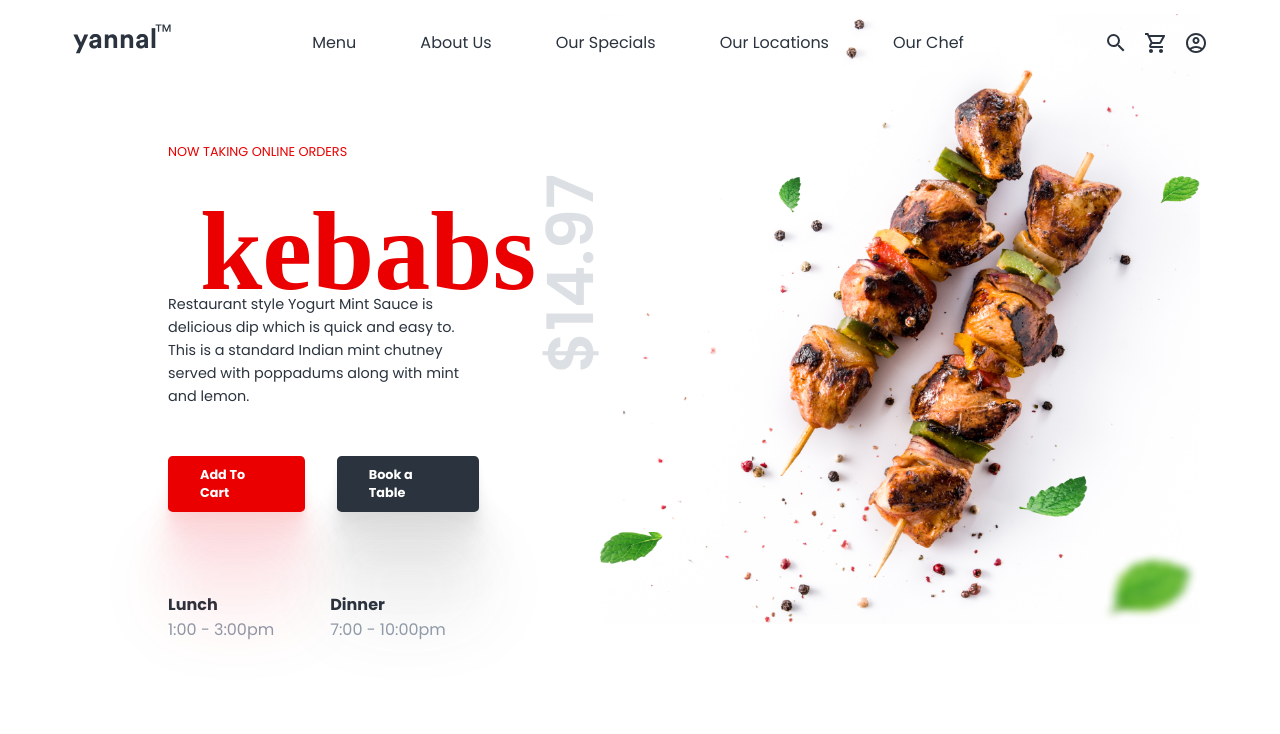
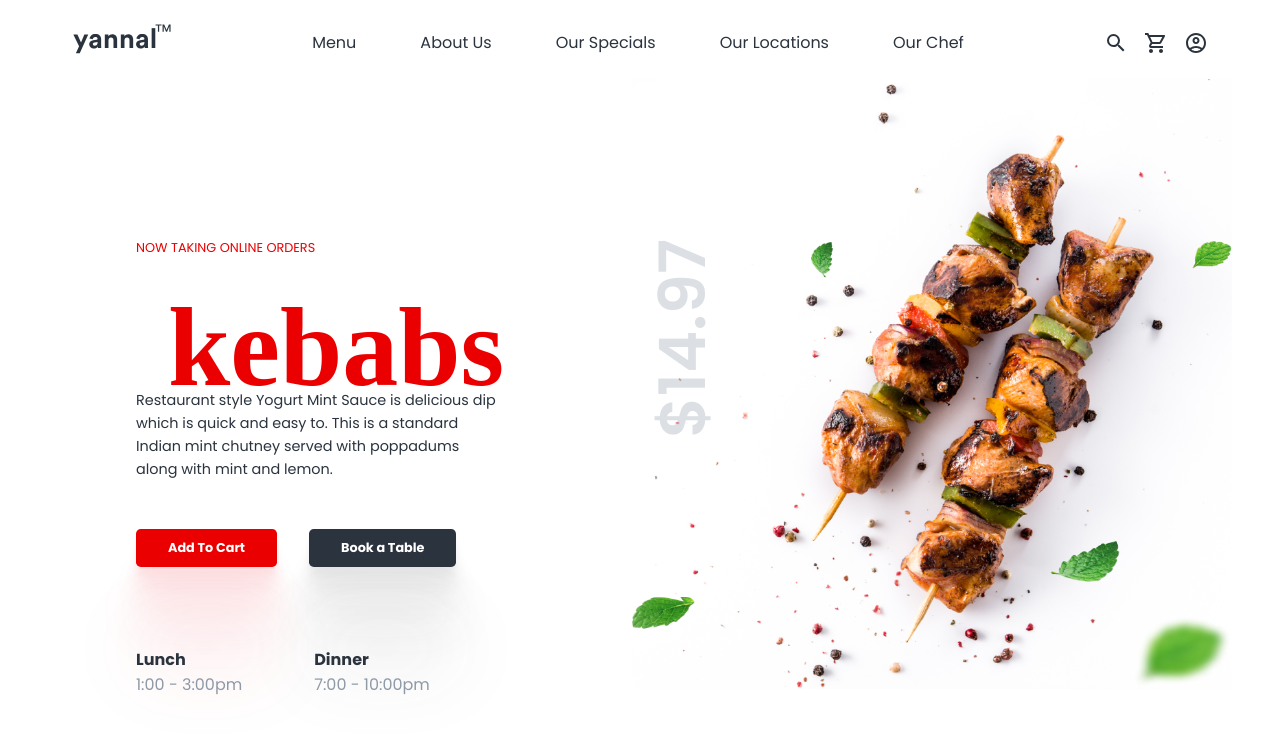
Before and after one commit to zeetaen1989/mama-joint, a Next.js app: page / in a window 1280 px wide. Shown: the top 734 px of the page. Built offline with nearby package versions, Linux system fonts and the light colour scheme; a web font is replaced by a local one.

Commit message:
refactor(whitelines): removed

```diff
--- a/app/components/layouts/Hero/Hero.module.scss
+++ b/app/components/layouts/Hero/Hero.module.scss
@@ -2,14 +2,15 @@
 @import "/styles/abstracts/mixins";
 
 .container {
-    padding: 0rem 5rem;
+    padding: 0rem 3rem;
+    display: flex;
+
+    .container__one {
+        flex: 1;
 
         .column__one {
-        margin-top: 4rem;
+            margin-top: 10rem;
             margin-left: 5rem;
-        position: relative;
-        z-index: 999;
-        width: 28%;
 
             .row__one {
 
@@ -38,48 +39,8 @@
                 gap: 2rem;
                 margin-top: 3rem;
 
-            // aside {
-            //     @include button-style;
-            //     background-color: $primary-clr;
-            //     position: relative;
-
-            //     &::before, &::after {
-            //         content: "";
-            //         position: absolute;
-            //         height: 0;
-            //         width: 0;
-            //         border-style: solid;
-            //         border-width: 0;
-            //     }
-
-            //     &.btn__cart {
-            //         width: 9rem;
-            //         border-color: $primary-clr;
-
-            //         &::after, &::before {
-            //             border-width: 2.5rem 0.73rem 0 0;
-            //             top: 0;
-            //         }
-
-            //         &::before {
-            //             left: -11px;
-            //             top: 0px;
-            //             border-color: transparent $primary-clr;
-            //         }
-
-            //         &:after {
-            //             right: -10px;
-            //             border-color: $primary-clr transparent;
-            //         }
-            //     }
-            // }
-
                 .btn__cart {
                     @include button-style;
-                border-color: black;
-                border-width: 0;
-                position: relative;
-                display: block;
                     background-color: $primary-clr;
                     box-shadow:
                         0px 100px 80px rgba(234, 0, 37, 0.1),
@@ -100,11 +61,69 @@
                         0px 20px 13px rgba(68, 68, 68, 0.05), 0px 8.14815px 6.51852px rgba(68, 68, 68, 0.0392593),
                         0px 1.85185px 3.14815px rgba(68, 68, 68, 0.0240741);
                 }
+
+                // aside {
+                //     @include button-style;
+                //     position: relative;
+
+                //     &::before, &::after {
+                //         content: "";
+                //         position: absolute;
+                //         height: 0;
+                //         width: 0;
+                //         border-style: solid;
+                //         border-width: 0;
+                //     }
+
+                // &.btn__cart {
+                    //     background-color: $primary-clr;
+                    //     border-color: $primary-clr;
+                    //     border-top-right-radius: 0;
+
+                    //     &::after, &::before {
+                    //         border-width: 2.5rem 1.5rem 0 0;
+                    //         top: 0;
+                    //     }
+
+                    //     &::before {
+                    //         left: 2px;
+                    //         top: 0px;
+                    //         border-color: transparent;
+                    //     }
+
+                    //     &:after {
+                    //         right: -22px;
+                    //         border-color: $primary-clr transparent;
+                    //     }
+                    // }
+
+                    // &.btn__book {
+                    //     background-color: $secondary-clr;
+                    //     border-color: $secondary-clr;
+                    //     border-bottom-left-radius: 0;
+
+                    //     &::after, &::before {
+                    //         border-width: 2.5rem 1.5rem 0 0;
+                    //         top: 0;
+                    //     }
+
+                    //     &::before {
+                    //         left: -22px;
+                    //         top: 0px;
+                    //         border-color: transparent $secondary-clr;
+                    //     }
+
+                    //     &:after {
+                    //         right: -10px;
+                    //         border-color: transparent;
+                    //     }
+                    // }
+                // }
             }
 
             .row__three {
                 display: flex;
-            gap: 3.5rem;
+                gap: 4.5rem;
                 margin-top: 5rem;
 
                 .lunch {
@@ -115,17 +134,20 @@
                 }
             }
         }
+    }
+
+    .container__two {
+        flex: 2;
+        display: flex;
+        justify-content: flex-end;
+        align-items: center;
 
         .column__two {
-        position: absolute;
-        top: -4rem;
-        right: 5rem;
-        z-index: 1;
+            position: relative;
 
             .price {
                 position: absolute;
                 top: 10rem;
-            left: -5rem;
                 z-index: 15;
                 color: $tertiary-clr;
                 font-size: 4rem;
@@ -143,7 +165,106 @@
 
             .img_bottom {
                 z-index: 1;
-            position: relative;
+                position: absolute;
             }
         }
     }
+}
+
+//*********MEDIA QUERY*********
+
+// Desktop
+@media screen and (max-width: $desktop) {
+    .container {
+
+        .container__one {
+
+            .column__one {
+                margin-top: 5rem;
+                margin-left: 2rem;
+
+                .row__two {
+                    gap: 1.5rem;
+
+                    .btn__cart {
+                        padding: 0.6rem 1rem;
+                    }
+
+                    .btn__book {
+                        padding: 0.6rem 1rem;
+                    }
+                }
+
+                .row__three {
+                    gap: 2rem;
+                }
+            }
+        }
+
+        .container__two {
+            margin-right: 2rem;
+
+            .column__two {
+
+                .price {
+                    top: 5rem;
+                }
+
+                .img__top {
+                    top: 5rem;
+                }
+            }
+        }
+    }
+}
+
+// Tablet
+@media screen and (max-width: $tablet) {
+    .container {
+        padding: 0rem 1rem;
+
+        .container__one {
+            .column__one {
+                margin-left: 1rem;
+
+                .row__one {
+                    h1 {
+                        font-size: 5rem;
+                        margin-bottom: -2rem;
+                    }
+                }
+
+                .row__two {
+                    margin-top: 1.5rem;
+                }
+
+                .row__three {
+                    margin-top: 1.5rem;
+                }
+            }
+        }
+
+        .container__two {
+            .column__two {
+
+                .price {
+                    top: 7rem;
+                    font-size: 2rem;
+                }
+            }
+        }
+    }
+}
+
+// Mobile
+@media screen and (max-width: $mobile) {
+    .container {
+        flex-direction: column-reverse;
+
+        .container__one {
+            .column__one {
+                margin-top: 1rem;
+            }
+        }
+    }
+}
```
Lines whose indentation alone changed are shown as unchanged.
